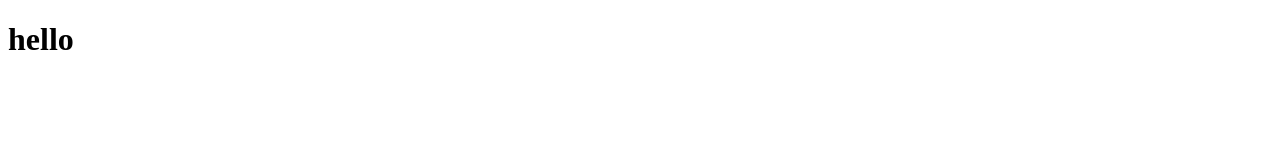
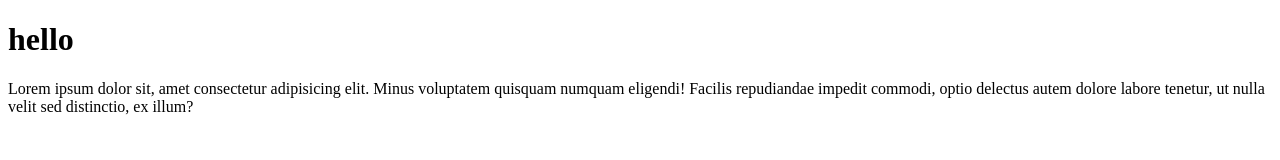
Before and after one commit to ramsweb31/latihan-git-5, a plain HTML site: page index.html in a window 1280 px wide. Drawn offline with Linux system fonts and the light colour scheme.

Commit message:
menambahkan paragraf

```diff
--- a/index.html
+++ b/index.html
@@ -8,5 +8,6 @@
 </head>
 <body>
     <h1>hello</h1>
+    <p>Lorem ipsum dolor sit, amet consectetur adipisicing elit. Minus voluptatem quisquam numquam eligendi! Facilis repudiandae impedit commodi, optio delectus autem dolore labore tenetur, ut nulla velit sed distinctio, ex illum?</p>
 </body>
 </html>
```
